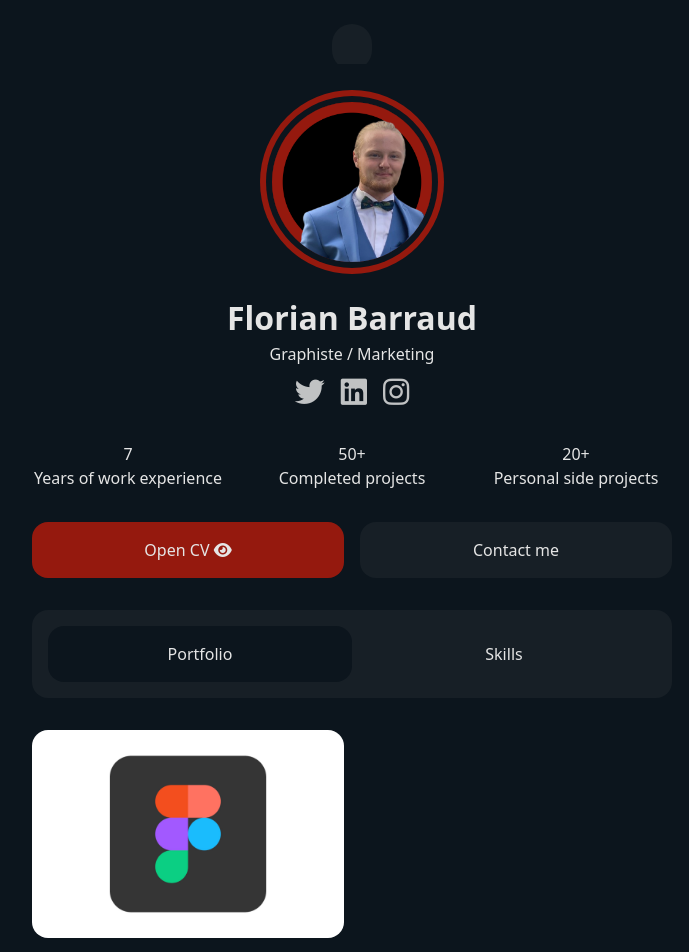
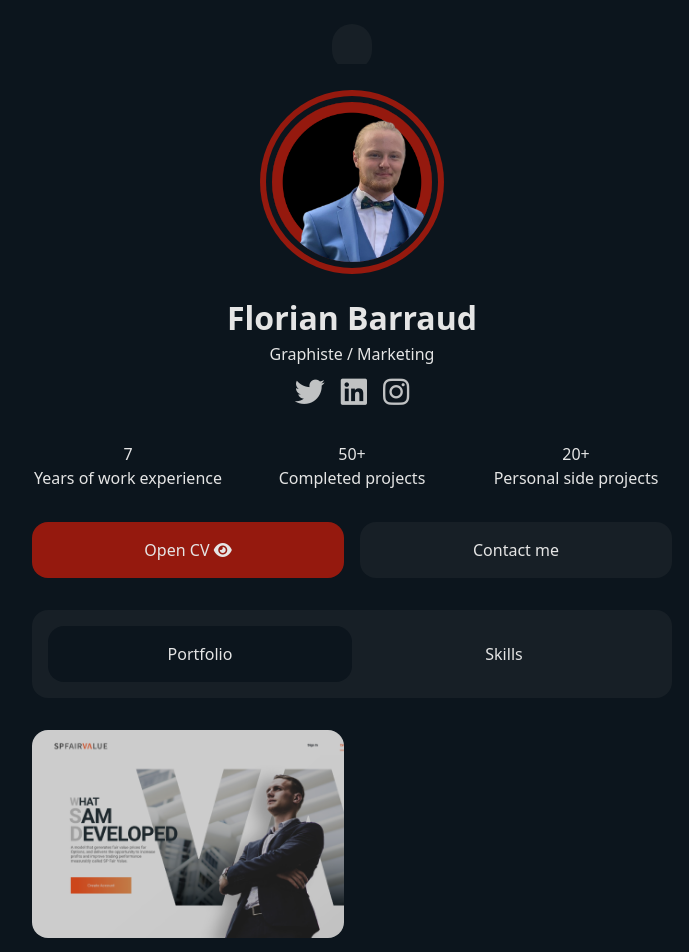
Before and after one commit to Jok-Rr/portfolio-barraud, a Next.js app: page / in a window 1280 px wide. Shown: the top 952 px of the page, without its empty margins (288-977 px from the left). Built offline with nearby package versions, Linux system fonts and the light colour scheme.

Commit message:
update(project): text with another img

```diff
--- a/src/components/Project/Project.jsx
+++ b/src/components/Project/Project.jsx
@@ -5,6 +5,7 @@ import id from '../../../public/image/ID.jpg';
 import ae from '../../../public/image/after_effect.jpg';
 import pr from '../../../public/image/premiree_pro.jpg';
 import figma from '../../../public/image/figma.jpg';
+import test from '../../../public/image/Rectangle 1.png';
 import { useState } from 'react';
 
 const Project = () => {
@@ -14,7 +15,7 @@ const Project = () => {
         <>
             <div className="flex col-span-4 p-4 text-center bg-white lg:col-span-12 dark:bg-myDarklight rounded-2xl">
                 <p
-                    className={`w-1/2 p-4 rounded-2xl ${tabs && 'bg-lightGrey dark:bg-myDarkblue '}`}
+                    className={`w-1/2 p-4 cursor-pointer rounded-2xl ${tabs && 'bg-lightGrey dark:bg-myDarkblue '}`}
                     onClick={() => {
                         setTabs(true);
                     }}
@@ -22,7 +23,7 @@ const Project = () => {
                     Portfolio
                 </p>
                 <p
-                    className={`w-1/2 p-4 rounded-2xl ${!tabs && 'bg-lightGrey dark:bg-myDarkblue '}`}
+                    className={`w-1/2 p-4 cursor-pointer rounded-2xl ${!tabs && 'bg-lightGrey dark:bg-myDarkblue '}`}
                     onClick={() => {
                         setTabs(false);
                     }}
@@ -36,7 +37,7 @@ const Project = () => {
                         title={'SmarterTrading411'}
                         subtitle={'Landing page of SmarterTrading411 created using wordPress'}
                         urlSite={'https://google.com'}
-                        imgFile={figma}
+                        imgFile={test}
                     />
                 ) : (
                     <>
--- a/src/styles/globals.css
+++ b/src/styles/globals.css
@@ -1,4 +1,4 @@
-@import url("https://fonts.googleapis.com/css2?family=Poppins:wght@100;200;300;400;500;600;700;800;900&display=swap");
+@import url('https://fonts.googleapis.com/css2?family=Poppins:wght@100;200;300;400;500;600;700;800;900&display=swap');
 
 @tailwind base;
 @tailwind components;
```
Lines whose indentation alone changed are shown as unchanged.
